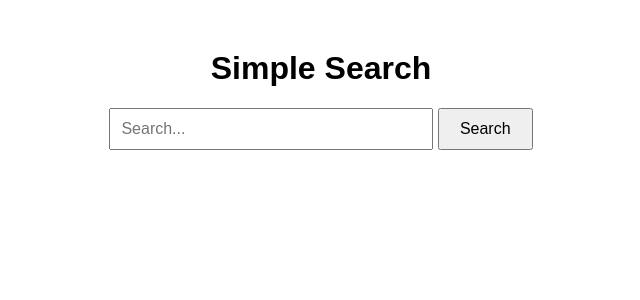
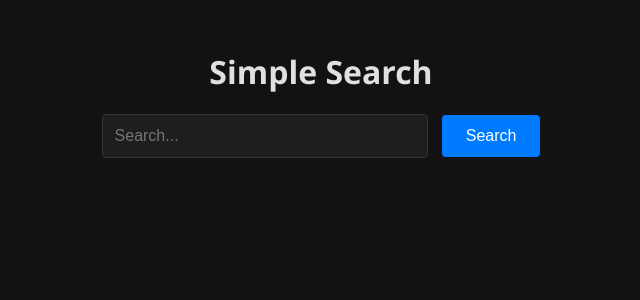
Before and after one commit to 637tom/SimpleSearch, a Flask app: page / in a window 1280 px wide. Shown: the top 300 px of the page, without its empty margins (319-959 px from the left). Run offline with Flask 3, Linux system fonts and the light colour scheme.

Commit message:
new style

```diff
--- a/src/app.py
+++ b/src/app.py
@@ -11,9 +11,14 @@ def init_crawler():
         "https://en.wikipedia.org/wiki/Python_(programming_language)",
         "https://www.python.org/downloads/",
         "https://www.apple.com/",
+        "https://github.com/explore",
+        "https://stackoverflow.com/",
+        "https://www.bbc.com/news",
+        "https://www.onet.pl",
+        "https://codeforces.com"
     ]
     print("Starting initial crawl...")
-    crawl(seeds, max_pages=50, engine=engine)
+    crawl(seeds, max_pages=300, engine=engine)
     print("Initial crawl finished!")
 
 @app.route('/')
@@ -39,5 +44,6 @@ def search():
     return jsonify(results)
 
 if __name__ == '__main__':
-    init_crawler()
+    crawler_thread = threading.Thread(target=init_crawler)
+    crawler_thread.start()
     app.run(debug=True, use_reloader=False)
--- a/src/static/style.css
+++ b/src/static/style.css
@@ -1,49 +1,74 @@
 body {
-    font-family: sans-serif;
+    font-family: 'Segoe UI', Tahoma, Geneva, Verdana, sans-serif;
     max_width: 800px;
     margin: 50px auto;
     padding: 0 20px;
+    background-color: #121212;
+    color: #e0e0e0;
 }
+
 .search-container {
     text-align: center;
     margin-bottom: 30px;
 }
+
 input[type="text"] {
-    padding: 10px;
+    padding: 12px;
     width: 300px;
     font-size: 16px;
+    background-color: #1e1e1e;
+    border: 1px solid #333;
+    color: #fff;
+    border-radius: 4px;
 }
+
 button {
-    padding: 10px 20px;
+    padding: 12px 24px;
     font-size: 16px;
     cursor: pointer;
+    background-color: #007bff;
+    color: white;
+    border: none;
+    border-radius: 4px;
+    margin-left: 10px;
 }
+
+button:hover {
+    background-color: #0056b3;
+}
+
 #results {
     list-style-type: none;
     padding: 0;
 }
+
 .result-item {
     margin-bottom: 20px;
-    border-bottom: 1px solid #eee;
-    padding-bottom: 10px;
+    border-bottom: 1px solid #333;
+    padding-bottom: 15px;
 }
+
 .result-title {
     font-size: 18px;
     margin-bottom: 5px;
 }
+
 .result-title a {
     text-decoration: none;
-    color: #1a0dab;
+    color: #8ab4f8;
 }
+
 .result-title a:hover {
     text-decoration: underline;
 }
+
 .result-url {
-    color: #006621;
+    color: #4caf50;
     font-size: 14px;
 }
+
 .no-results {
-    color: #777;
+    color: #aaa;
     text-align: center;
     margin-top: 20px;
 }
```
